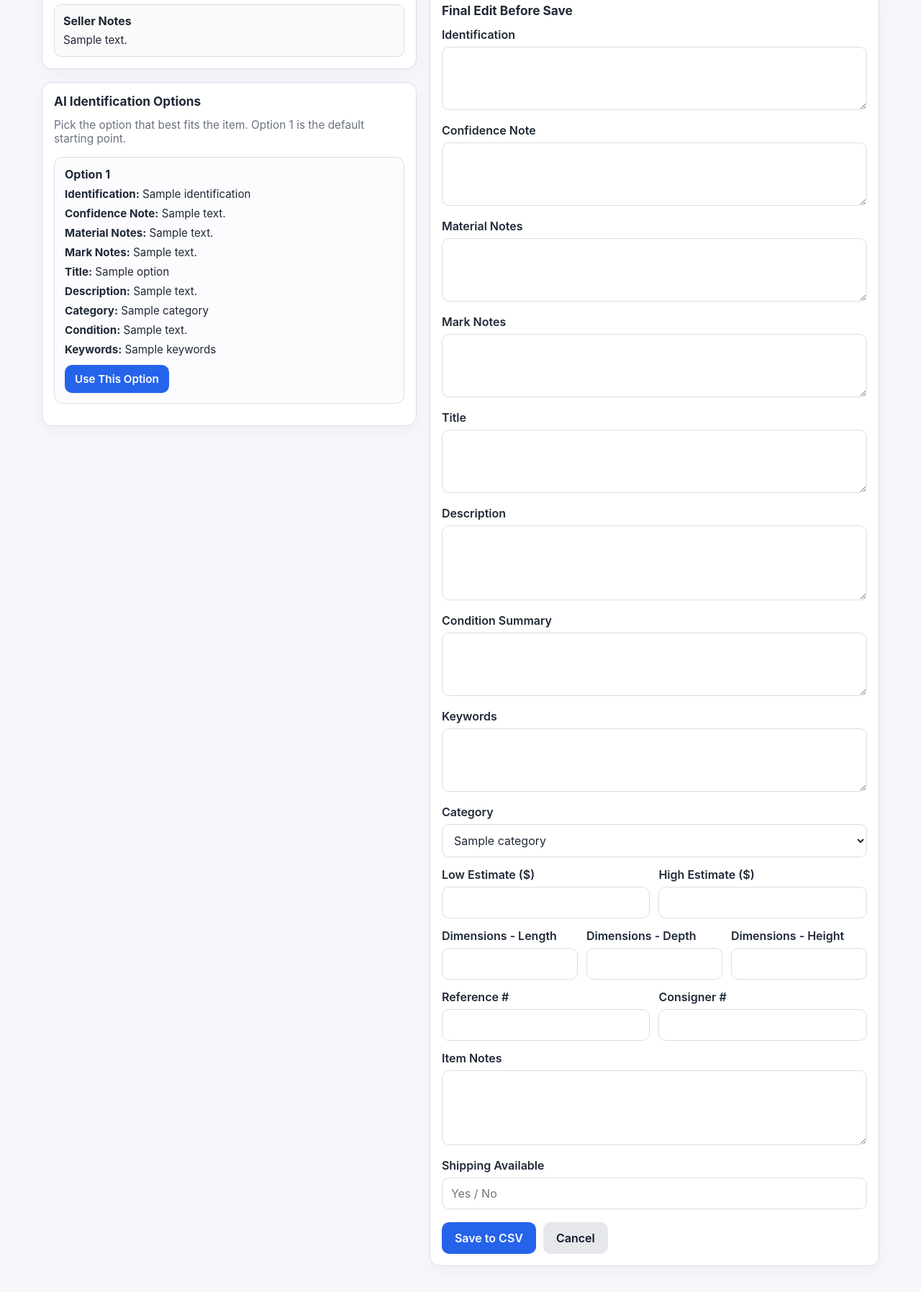
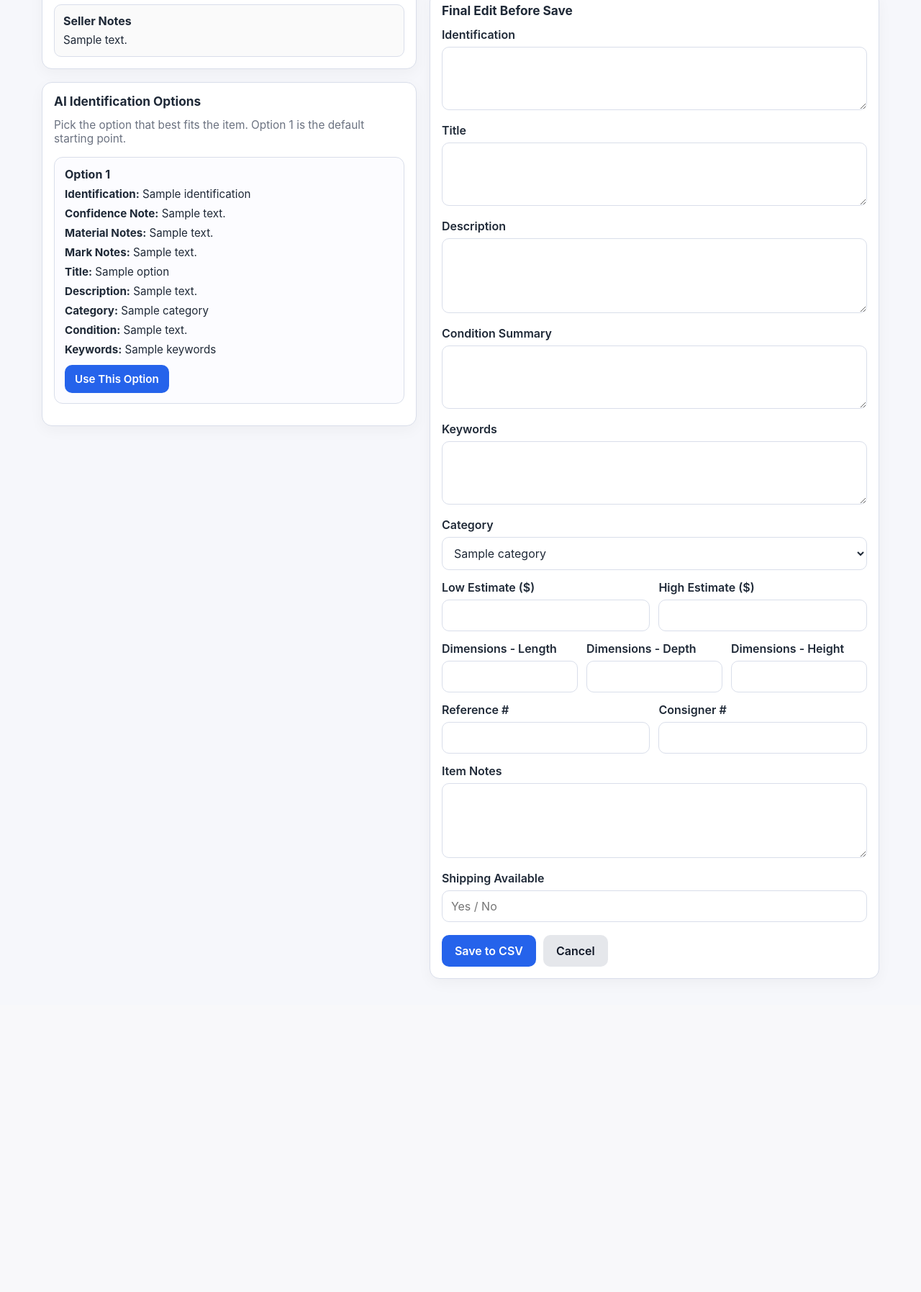
Before and after one commit to tpobryan/treasureandthyme_inventory_manager, a Flask app: template templates/edit.html in a window 1280 px wide. Shown: the part 404-2199 px from the top of the page at 72% size. After the commit the page ends 1764 px from the top, so only its background shows below. Run offline with Flask 3, Linux system fonts and the light colour scheme; the template is opened without the code that fills it: most values are stand-ins (such as "Sample title", 1, 10 or a date in 2020); grey boxes marked "Sample" are stand-in pictures.

Commit message:
Keep AI notes out of final saved fields

```diff
--- a/app.py
+++ b/app.py
@@ -616,20 +616,7 @@ def validate_save_form(form: dict[str, str]) -> list[str]:
 
 
 def combine_item_notes(form: dict[str, str]) -> str:
-    parts = []
-
-    material_notes = form.get("Material Notes", "").strip()
-    mark_notes = form.get("Mark Notes", "").strip()
-    item_notes = form.get("Item Notes", "").strip()
-
-    if material_notes:
-        parts.append(f"Material notes: {material_notes}")
-    if mark_notes:
-        parts.append(f"Mark notes: {mark_notes}")
-    if item_notes:
-        parts.append(item_notes)
-
-    return "\n".join(parts)
+    return form.get("Item Notes", "").strip()
 
 
 @app.route("/", methods=["GET"])
--- a/templates/edit.html
+++ b/templates/edit.html
@@ -540,21 +540,6 @@
             </div>
 
             <div class="field">
-              <label for="Confidence Note">Confidence Note</label>
-              <textarea id="Confidence Note" name="Confidence Note" rows="2">{{ form['Confidence Note'] }}</textarea>
-            </div>
-
-            <div class="field">
-              <label for="Material Notes">Material Notes</label>
-              <textarea id="Material Notes" name="Material Notes" rows="2">{{ form['Material Notes'] }}</textarea>
-            </div>
-
-            <div class="field">
-              <label for="Mark Notes">Mark Notes</label>
-              <textarea id="Mark Notes" name="Mark Notes" rows="2">{{ form['Mark Notes'] }}</textarea>
-            </div>
-
-            <div class="field">
               <label for="Title">Title</label>
               <textarea id="Title" name="Title" rows="3">{{ form['Title'] }}</textarea>
             </div>
```
